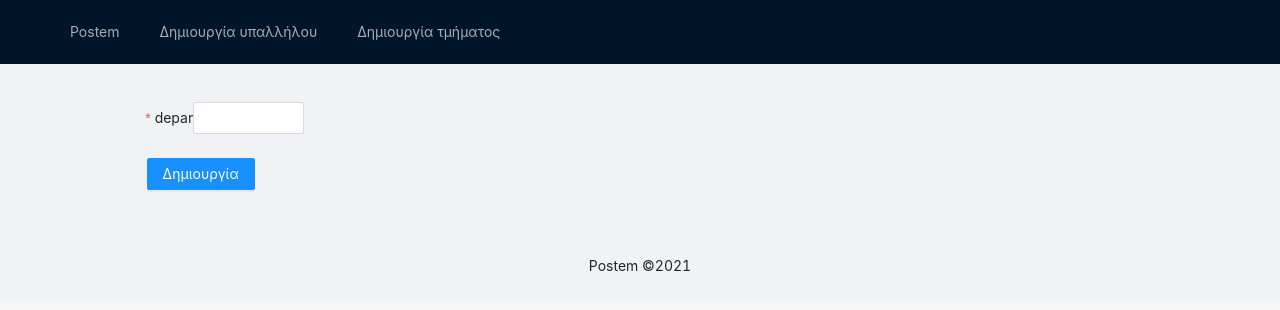
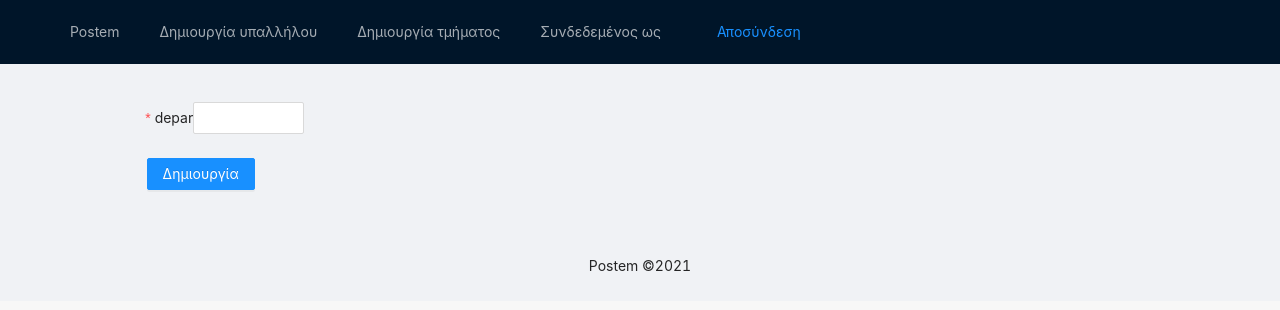
Before and after one commit to raven99p/Next-Grails, a Next.js app: page /department/createDepartmentForm in a window 1280 px wide. Shown: the top 310 px of the page. Built offline with nearby package versions, Linux system fonts and the light colour scheme.

Commit message:
Added cookie functionality, issue to be made

```diff
--- a/components/layout.js
+++ b/components/layout.js
@@ -1,9 +1,24 @@
-import { Layout, Menu, Breadcrumb} from 'antd';
+import { Layout, Menu, Breadcrumb, Button} from 'antd';
 import Link from 'next/link'
-
+import { Router, useRouter } from 'next/router';
+import { getSessionVariable, logout} from '../utilitieFunctions/authenticationFetchingFunctions'
 const { Header, Content, Footer } = Layout;
 
 export default function LayoutCustom({ children}) {
+  const router = useRouter();
+
+  async function handleLogout() {
+    const grailsResponse = await logout();
+    const data = await grailsResponse.json();
+    console.log(data);
+    if (data.status==200) {
+      router.push('/');
+    } else if (data.status==400) {
+      return [];
+    }
+  }
+
+
   return (
     <Layout className="layout">
 
@@ -28,6 +43,12 @@ export default function LayoutCustom({ children}) {
                 <a> Δημιουργία τμήματος </a>
           </Link>
         </Menu.Item>
+        <Menu.Item key="4" style={{float: 'right'}}>
+          <a> Συνδεδεμένος ως  </a>
+        </Menu.Item>
+        <Menu.Item key="5" style={{float: 'right'}}>
+          <Button type="link" onClick={handleLogout}>Αποσύνδεση </Button>
+        </Menu.Item>
       </Menu>
     </Header>
     <Content style={{ padding: '0 50px' }}>
--- a/package.json
+++ b/package.json
@@ -10,10 +10,13 @@
     "@ant-design/icons": "4.2.1",
     "@next/bundle-analyzer": "^9.1.4",
     "antd": "4.3.0",
+    "cookie-cutter": "^0.2.0",
+    "cookies-next": "^1.1.3",
     "cross-env": "^7.0.2",
     "dayjs": "1.8.28",
     "esm": "^3.2.25",
     "next": "latest",
+    "next-cookies": "^2.0.3",
     "postcss-preset-env": "^6.7.0",
     "react": "^16.13.1",
     "react-dom": "^16.13.1"
--- a/pages/department/showDepartments.js
+++ b/pages/department/showDepartments.js
@@ -4,7 +4,6 @@ import {
   Space,
   notification
 } from 'antd'
-
 import LayoutCustom from '../../components/layout'
 import { deleteDepartment } from '../../utilitieFunctions/departmentFetchingFunctions'
 import {useRouter} from 'next/router';
@@ -15,7 +14,7 @@ const content = {
 export async function getServerSideProps() {
   console.log('fetching..');
   try {
-    const res = await fetch(`http://localhost:8080/departmentResponder/getDepartments.json`, {method: 'GET'});
+    const res = await fetch(`http://localhost:8080/departmentResponder/getDepartments.json`,  {method: 'GET'});
     const data = await res.json();
     if(!data)
     return {
--- a/pages/index.js
+++ b/pages/index.js
@@ -7,6 +7,7 @@ import { Form,
   Row,Col,
   notification
 } from 'antd'
+import jwt_decode from "jwt-decode";
 import Link from 'next/link'
 import React, { useState } from 'react';
 import { verification, logout } from '../utilitieFunctions/authenticationFetchingFunctions'
@@ -23,7 +24,7 @@ export default function login() {
   async function handleLogin (values) {
     const grailsResponse = await verification(values);
     const data = await grailsResponse.json();
-    console.log(data)
+    console.log(data);
     if (data.status==200) {
       router.push('/department/showDepartments')
     }else {
--- a/utilitieFunctions/authenticationFetchingFunctions.js
+++ b/utilitieFunctions/authenticationFetchingFunctions.js
@@ -7,11 +7,14 @@ export async function verification(props){
         'Accept':'application/json',
         'Content-type':'application/json'
       },
+      credentials: 'include',
       body: JSON.stringify({
         username:props.username,
         password:props.password
       })
+
     });
+    console.log(res);
     return res;
   }catch(e){
     console.log(e)
@@ -28,6 +31,23 @@ export async function logout(){
         'Content-type':'application/json'
       }
     });
+    return res;
+  }catch(e){
+    console.log(e)
+  }
+}
+
+export async function getSessionVariable(){
+  console.log('Fetching Session..')
+  try{
+    const res = await fetch(`http://localhost:8080/authenticationResponder/getSessionVariable.json`, {
+      method: 'GET',
+      headers:{
+        'Accept':'application/json',
+        'Content-type':'application/json'
+      }
+    });
+    return res;
   }catch(e){
     console.log(e)
   }
--- a/utilitieFunctions/departmentFetchingFunctions.js
+++ b/utilitieFunctions/departmentFetchingFunctions.js
@@ -5,8 +5,9 @@ export async function createDepartment(props){
         method: 'POST',
         headers:{
           'Accept':'application/json',
-          'Content-type':'application/json'
+          'Content-type':'application/json',
         },
+        credentials:'include',
         body: JSON.stringify({
           departmentName:props.departmentName
         })
```
Also changed, not shown: 1 other file (tests, documents, lock files or other folders).
